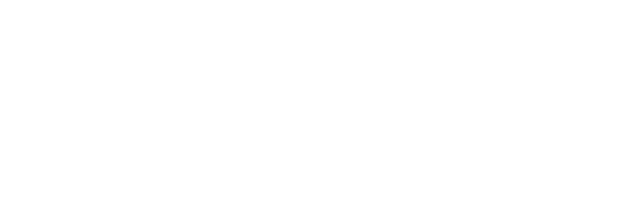
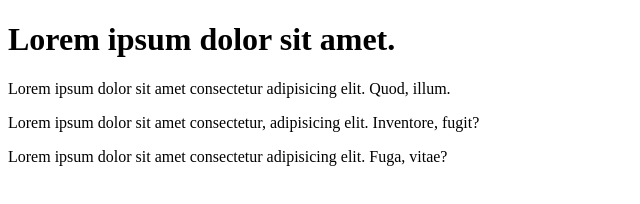
Before and after one commit to chakma-rajeshwar/my-second-repo, a plain HTML site: page index.html in a window 1280 px wide. Shown: the whole page, without its empty margins (0-640 px from the left). Drawn offline with Linux system fonts and the light colour scheme.

Commit message:
Added Header

```diff
--- a/index.html
+++ b/index.html
@@ -7,6 +7,9 @@
     <title>Document</title>
 </head>
 <body>
-
+    <h1>Lorem ipsum dolor sit amet.</h1>
+    <p>Lorem ipsum dolor sit amet consectetur adipisicing elit. Quod, illum.</p>
+    <p>Lorem ipsum dolor sit amet consectetur, adipisicing elit. Inventore, fugit?</p>
+    <p>Lorem ipsum dolor sit amet consectetur adipisicing elit. Fuga, vitae?</p>
 </body>
 </html>
```
